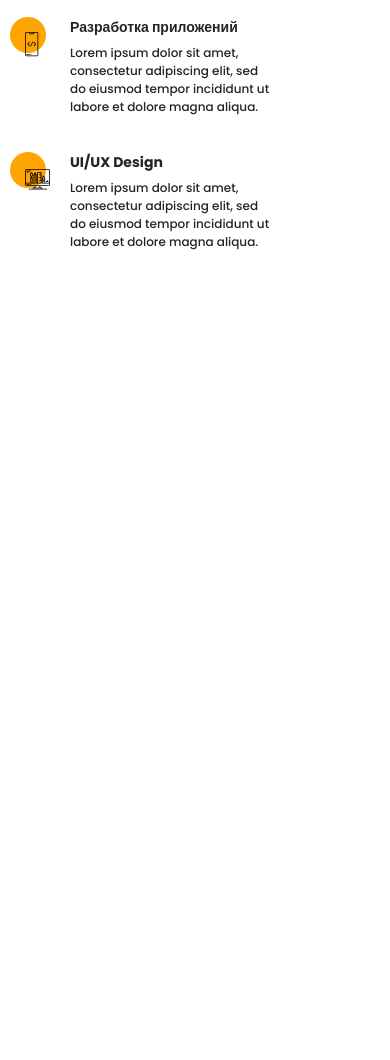
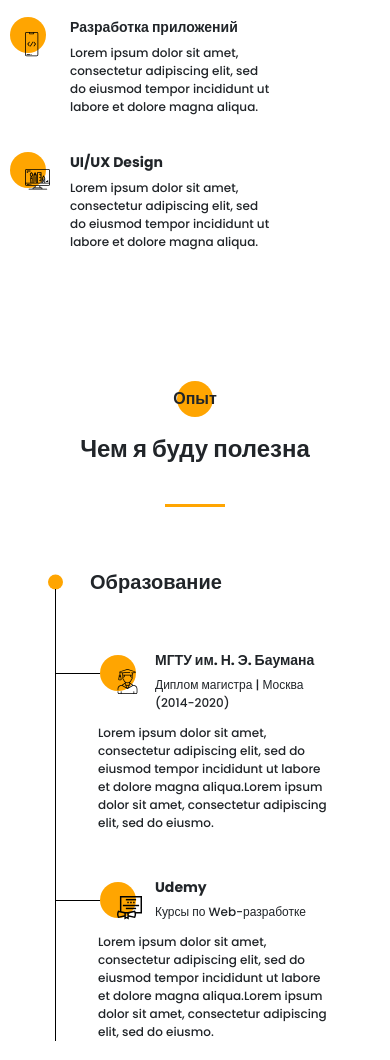
Before and after one commit to Vladeek/portfolio_layout, a website: page src/index.html in a window 390 px wide. Shown: the part 1749-2809 px from the top of the page. Before the commit the page ends 2016 px from the top, so only its background shows below. Drawn offline with nearby package versions, Linux system fonts and the light colour scheme; files that its build step writes are made by us from their sources; files whose address does not match are found by name.

Commit message:
add adaptive to resume block

```diff
--- a/src/index.html
+++ b/src/index.html
@@ -202,7 +202,7 @@
          </div>
       </div>
    </section>
-   <!--<section class="resume">
+   <section class="resume">
       <div class="container">
          <h2 class="title title__fz16 resume__title">Опыт</h2>
          <div class="title title__fz36 resume__subtitle">Чем я буду полезна</div>
@@ -284,7 +284,7 @@
             </div>
          </div>
       </div>
-   </section>-->
+   </section>
    <!--<section class="skills">
       <h2 class="title title__fz16 skills__title">Навыки</h2>
       <div class="title title__fz36 skills__subtitle">Что я использую в работе</div>
--- a/src/sass/blocks/_media.sass
+++ b/src/sass/blocks/_media.sass
@@ -17,6 +17,11 @@
          &-item
             grid-template-columns: 40px 195px
             column-gap: 15px
+   .resume
+      &__wrapper
+         column-gap: 59px
+         justify-content: center
+         grid-template-columns: repeat(2,312px)
 
 @media (max-width: 992px)
    .container
@@ -64,6 +69,12 @@
             grid-template-columns: 40px 200px
             column-gap: 20px
 
+   .resume
+      &__wrapper
+         row-gap: 30px
+         justify-content: center
+         grid-template-columns: repeat(1,280px)
+
 @media (max-width: 576px)
    .container
       width: 100%
```
Also changed, not shown: dist/css/style.min.css, dist/index.html.
